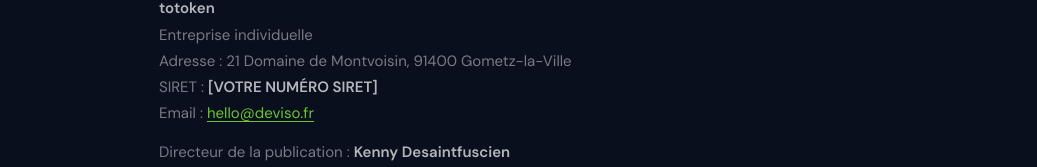
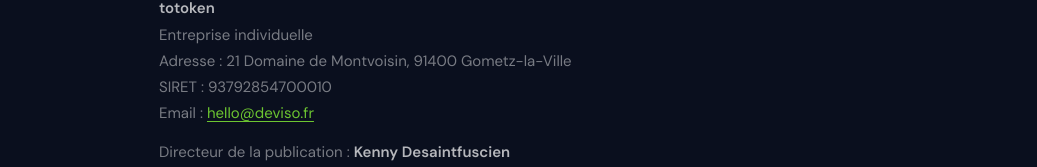
Before and after one commit to Totoken91/Devis-Pro, a Next.js app: page /mentions-legales in a window 1280 px wide. Shown: the part 286-453 px from the top of the page, without its empty margins (121-1158 px from the left). Built offline with nearby package versions, Linux system fonts and the light colour scheme.

Commit message:
docs: ajout numéro SIRET dans mentions légales

```diff
--- a/src/app/mentions-legales/page.tsx
+++ b/src/app/mentions-legales/page.tsx
@@ -14,7 +14,7 @@ export default function MentionsLegalesPage() {
         <strong>totoken</strong><br />
         Entreprise individuelle<br />
         Adresse : 21 Domaine de Montvoisin, 91400 Gometz-la-Ville<br />
-        SIRET : <strong>[VOTRE NUMÉRO SIRET]</strong><br />
+        SIRET : 93792854700010<br />
         Email : <a href="mailto:hello@deviso.fr">hello@deviso.fr</a>
       </p>
       <p>
```
